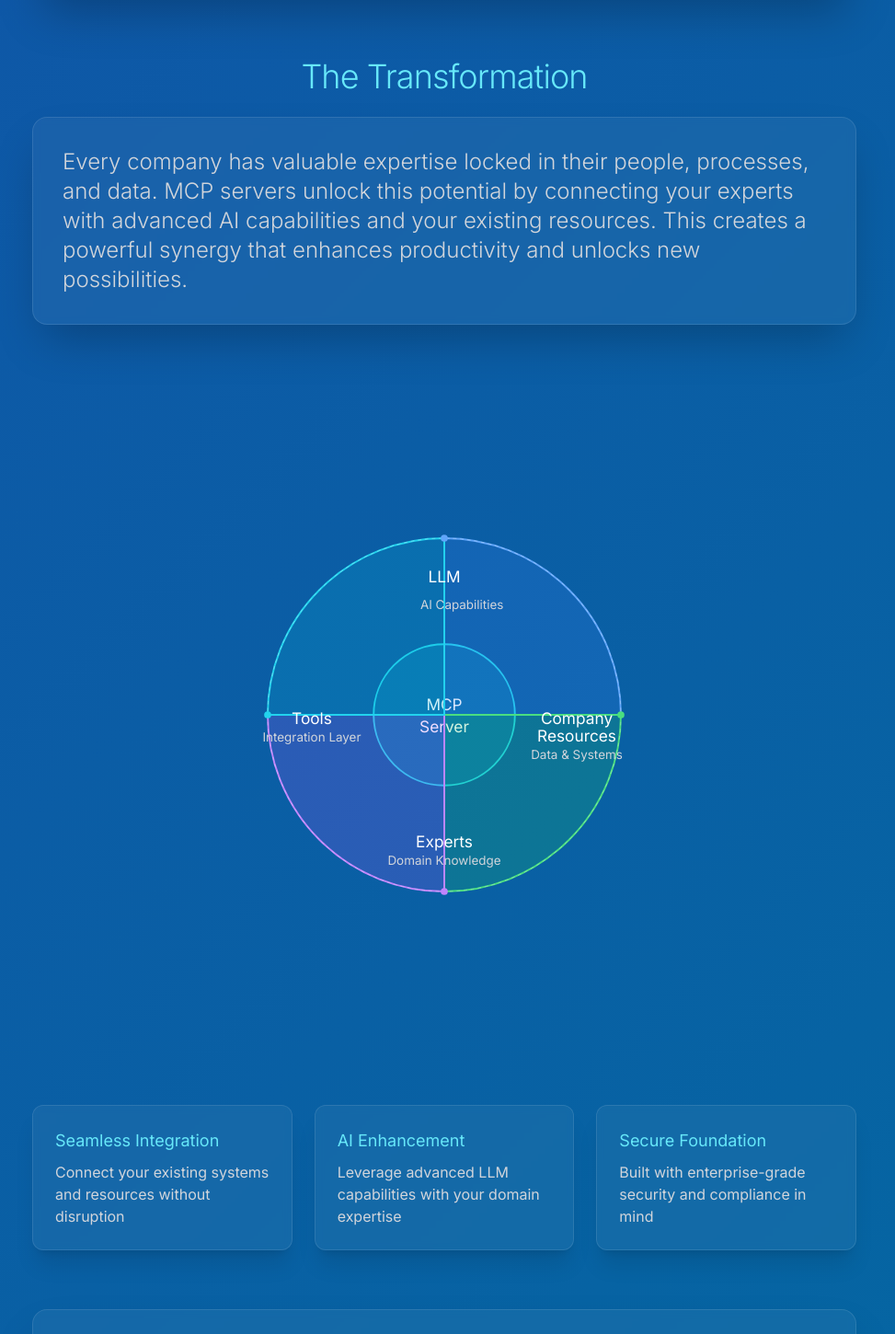
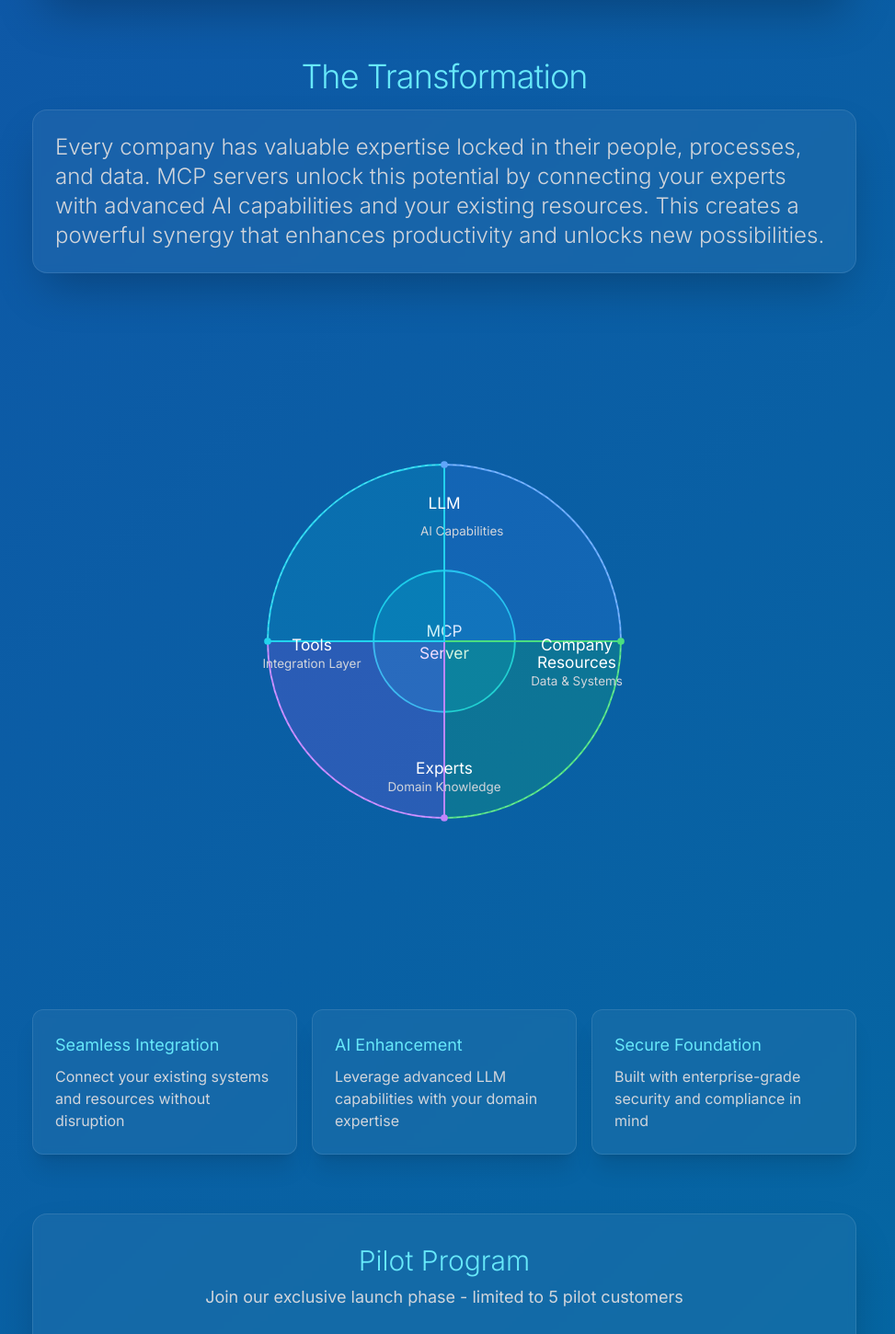
Before and after one commit to boorich/extraordinary_minds, a Next.js app: page / in a window 1280 px wide. Shown: the part 640-2090 px from the top of the page at 92% size, without its empty margins (157-1130 px from the left). Built offline with nearby package versions, Linux system fonts and the light colour scheme.

Commit message:
fix: minimize vertical spacing
- Reduce all vertical margins to minimum (mb-6 -> mb-2)
- Decrease padding around diagram (py-4 -> py-2)
- Reduce gap between cards (gap-6 -> gap-4)
- Decrease padding in text box (p-8 -> p-6)

```diff
--- a/src/components/TransformationSection.tsx
+++ b/src/components/TransformationSection.tsx
@@ -5,20 +5,21 @@ import React from 'react';
 const TransformationSection = () => {
   return (
     <div className="max-w-4xl mx-auto">
-      <h2 className="text-3xl md:text-4xl font-light tracking-tight text-cyan-300 text-center mb-6">
+      <h2 className="text-3xl md:text-4xl font-light tracking-tight text-cyan-300 text-center mb-4">
         The Transformation
       </h2>
 
       {/* Text Section */}
-      <div className="bg-white/5 p-8 rounded-2xl backdrop-blur-sm border border-white/10 shadow-2xl mb-6">
+      <div className="bg-white/5 p-6 rounded-2xl backdrop-blur-sm border border-white/10 shadow-2xl mb-2">
         <p className="text-xl md:text-2xl leading-relaxed text-gray-300 font-light">
           Every company has valuable expertise locked in their people, processes, and data. MCP servers unlock this potential by connecting your experts with advanced AI capabilities and your existing resources. This creates a powerful synergy that enhances productivity and unlocks new possibilities.
         </p>
       </div>
 
       {/* Architecture Diagram */}
-      <div className="py-4 mb-6">
+      <div className="py-2 mb-2">
         <svg className="w-full max-w-3xl mx-auto" viewBox="0 0 800 800" fill="none" xmlns="http://www.w3.org/2000/svg">
+          {/* SVG content remains the same */}
           {/* Center Circle - MCP Server */}
           <circle cx="400" cy="400" r="80" className="fill-cyan-500/20 stroke-cyan-400" strokeWidth="2" />
           <text x="400" y="395" className="text-lg fill-white text-center" textAnchor="middle">MCP</text>
@@ -64,7 +65,7 @@ const TransformationSection = () => {
       </div>
 
       {/* Feature Cards */}
-      <div className="grid grid-cols-1 md:grid-cols-3 gap-6">
+      <div className="grid grid-cols-1 md:grid-cols-3 gap-4">
         <div className="bg-white/5 p-6 rounded-xl backdrop-blur-sm border border-white/10 shadow-xl hover:scale-[1.02] transition-all duration-300 hover:bg-white/10">
           <h3 className="text-lg text-cyan-300 mb-2">Seamless Integration</h3>
           <p className="text-gray-300">Connect your existing systems and resources without disruption</p>
```
